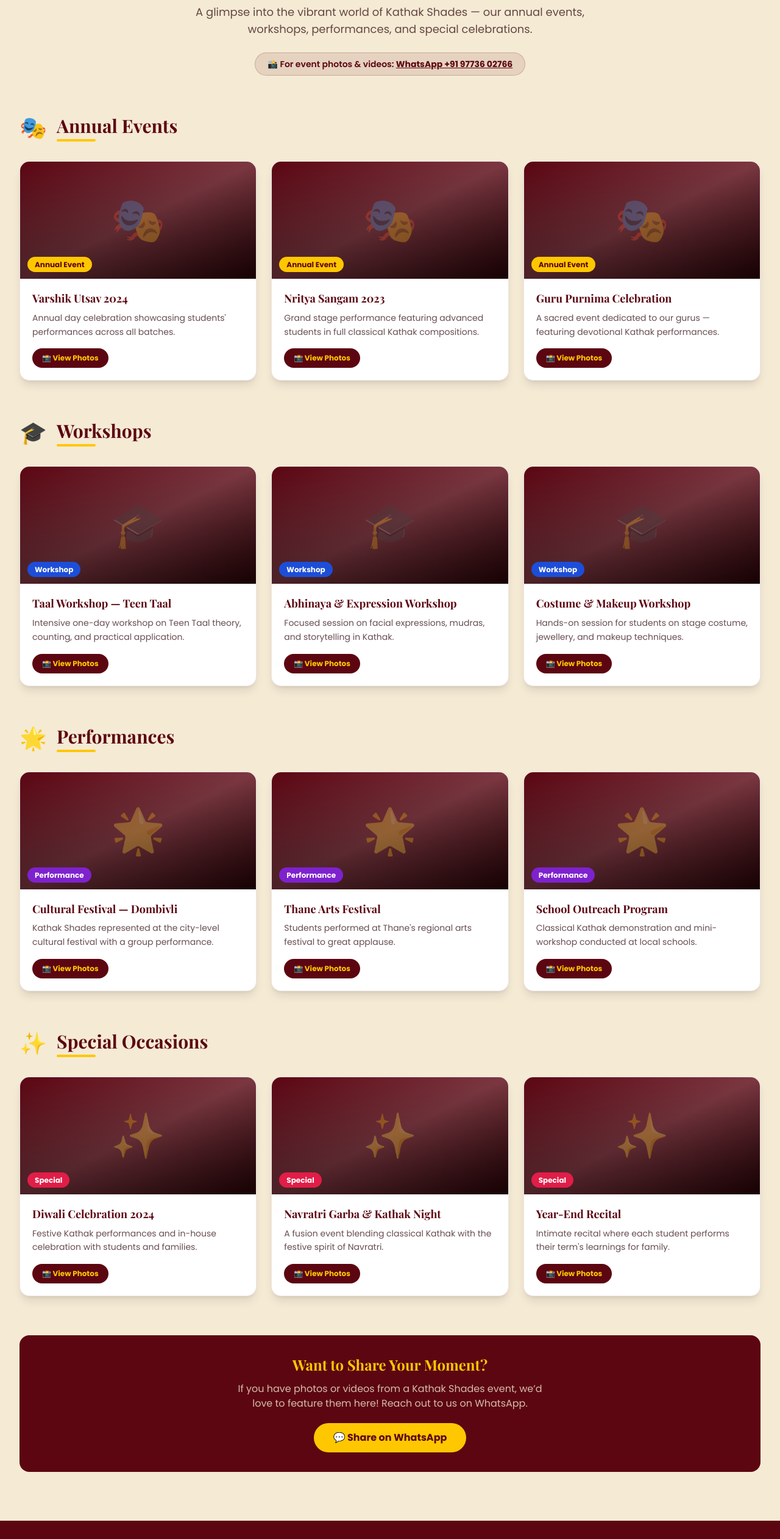
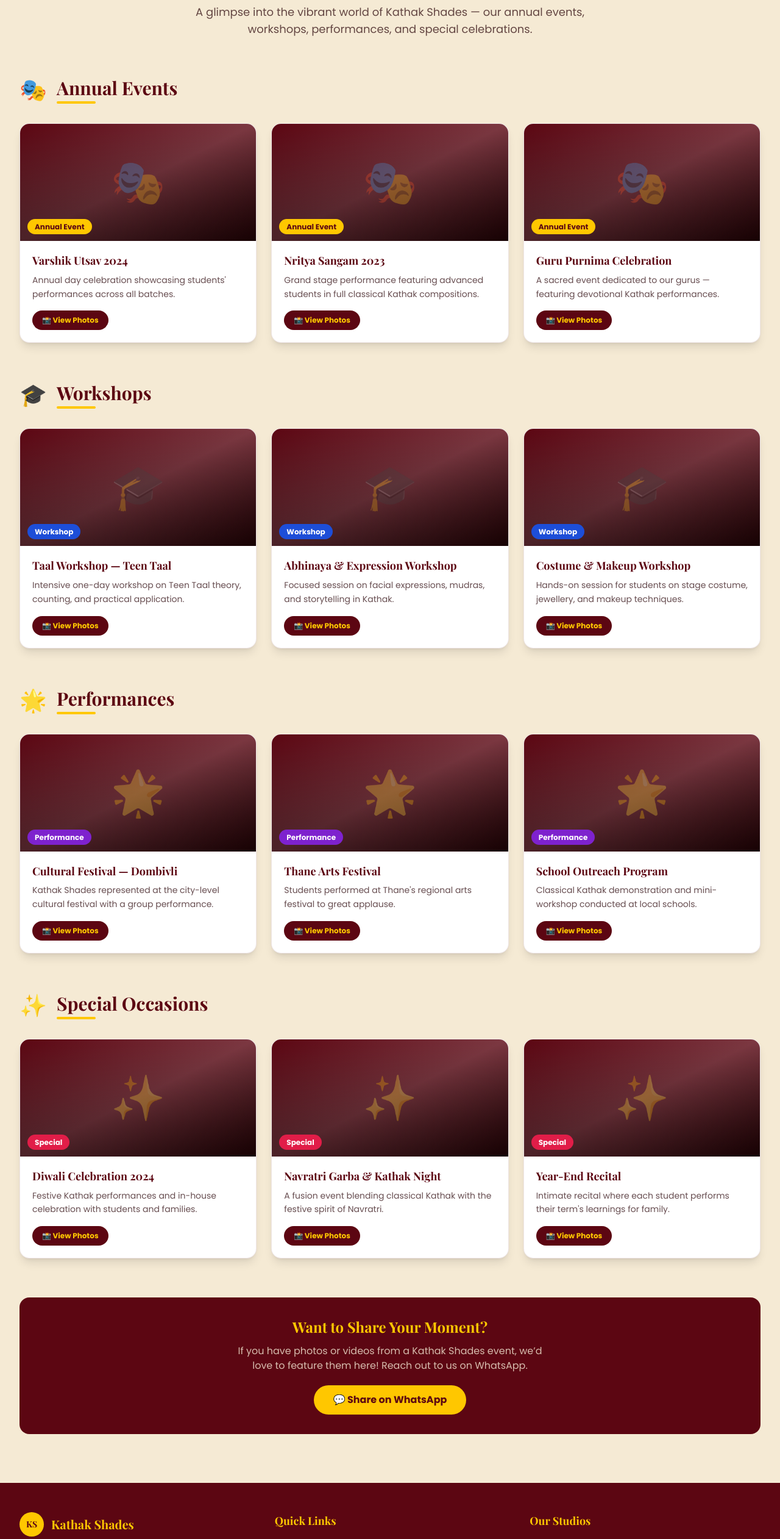
Before and after one commit to Rushabh1697/KATHAKSHADES, a Next.js app: page /catalogue in a window 1280 px wide. Shown: the part 234-2757 px from the top of the page at 61% size. Built offline with nearby package versions, Linux system fonts and the light colour scheme.

Commit message:
update: remove catalogue whatsapp pill, add address map links

```diff
--- a/components/Footer.tsx
+++ b/components/Footer.tsx
@@ -51,14 +51,14 @@ export default function Footer() {
               <div>
                 <p className="font-sans font-semibold text-brand-cream text-sm">🏛️ Dombivli East</p>
                 <p className="font-sans text-brand-cream/60 text-xs leading-relaxed mt-1">
-                  Regency Anantam, Kidz Kingdom<br />
+                  <a href="https://maps.app.goo.gl/hT3WLafHvm95d2LK6" target="_blank" rel="noopener noreferrer" className="hover:text-brand-gold hover:underline">Regency Anantam, Kidz Kingdom</a><br />
                   Mon &amp; Wed · 7:00 PM – 8:00 PM
                 </p>
               </div>
               <div>
                 <p className="font-sans font-semibold text-brand-cream text-sm">🏛️ Thane West</p>
                 <p className="font-sans text-brand-cream/60 text-xs leading-relaxed mt-1">
-                  Kinder Hive, Vasant Vihar<br />
+                  <a href="https://maps.google.com/?q=Ananthram+Complex+Vasant+Vihar+Thane+West" target="_blank" rel="noopener noreferrer" className="hover:text-brand-gold hover:underline">Kinder Hive, Vasant Vihar</a><br />
                   Tue &amp; Thu · 7:00 PM – 8:00 PM
                 </p>
               </div>
--- a/components/pages/Catalogue.tsx
+++ b/components/pages/Catalogue.tsx
@@ -107,11 +107,6 @@ export default function Catalogue() {
           <p className="font-sans text-lg text-brand-black/70 max-w-2xl mx-auto">
             A glimpse into the vibrant world of Kathak Shades — our annual events, workshops, performances, and special celebrations.
           </p>
-          <div className="mt-6 inline-flex items-center gap-2 bg-brand-maroon/10 border border-brand-maroon/20 rounded-full px-5 py-2">
-            <span className="font-sans text-brand-maroon text-sm font-semibold">
-              📸 For event photos &amp; videos: <a href="https://wa.me/919773602766" className="text-[#5C0612] font-bold underline hover:text-brand-maroon/70">WhatsApp +91 97736 02766</a>
-            </span>
-          </div>
         </div>
 
         {/* Categories */}
--- a/components/pages/Contact.tsx
+++ b/components/pages/Contact.tsx
@@ -62,7 +62,7 @@ export default function Contact() {
               <h3 className="font-serif text-xl font-bold text-brand-gold mb-1">🏛️ Dombivli East</h3>
               <p className="font-sans text-brand-gold/60 text-xs uppercase tracking-widest mb-4">Kidz Kingdom — Regency Anantam</p>
               <p className="font-sans text-brand-cream/80 text-sm leading-relaxed mb-4">
-                Front of Building No. 24 &amp; 25, Gate No. 3, towards Maharaja Chai, Regency Anantam, Dombivli (East)
+                <a href="https://maps.app.goo.gl/hT3WLafHvm95d2LK6" target="_blank" rel="noopener noreferrer" className="hover:text-brand-gold hover:underline">Front of Building No. 24 &amp; 25, Gate No. 3, towards Maharaja Chai, Regency Anantam, Dombivli (East)</a>
               </p>
               <div className="space-y-2 text-sm">
                 <p className="text-brand-cream"><span className="text-brand-gold font-bold">📅 Days:</span> Every Monday &amp; Wednesday</p>
@@ -77,7 +77,7 @@ export default function Contact() {
               <h3 className="font-serif text-xl font-bold text-brand-gold mb-1">🏛️ Thane West</h3>
               <p className="font-sans text-brand-gold/60 text-xs uppercase tracking-widest mb-4">Kinder Hive — Vasant Vihar</p>
               <p className="font-sans text-brand-cream/80 text-sm leading-relaxed mb-4">
-                Ground Floor, Branch-1, Ananthram Complex, Opp. HDFC ATM, Siddhanchal Circle, Vasant Vihar, Thane West – 400610
+                <a href="https://maps.google.com/?q=Ananthram+Complex+Vasant+Vihar+Thane+West" target="_blank" rel="noopener noreferrer" className="hover:text-brand-gold hover:underline">Ground Floor, Branch-1, Ananthram Complex, Opp. HDFC ATM, Siddhanchal Circle, Vasant Vihar, Thane West – 400610</a>
               </p>
               <div className="space-y-2 text-sm">
                 <p className="text-brand-cream"><span className="text-brand-gold font-bold">📅 Days:</span> Every Tuesday &amp; Thursday</p>
```
